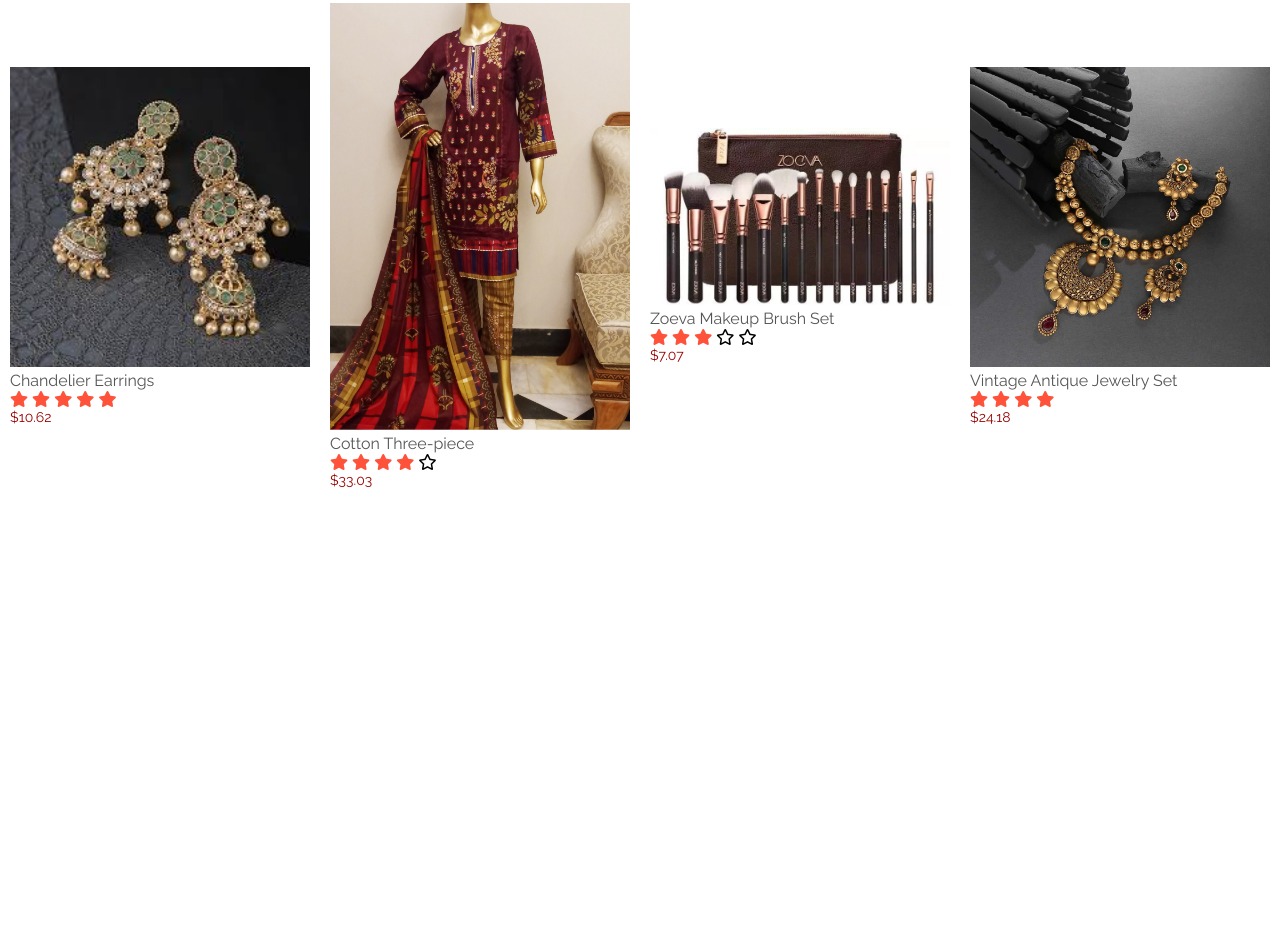
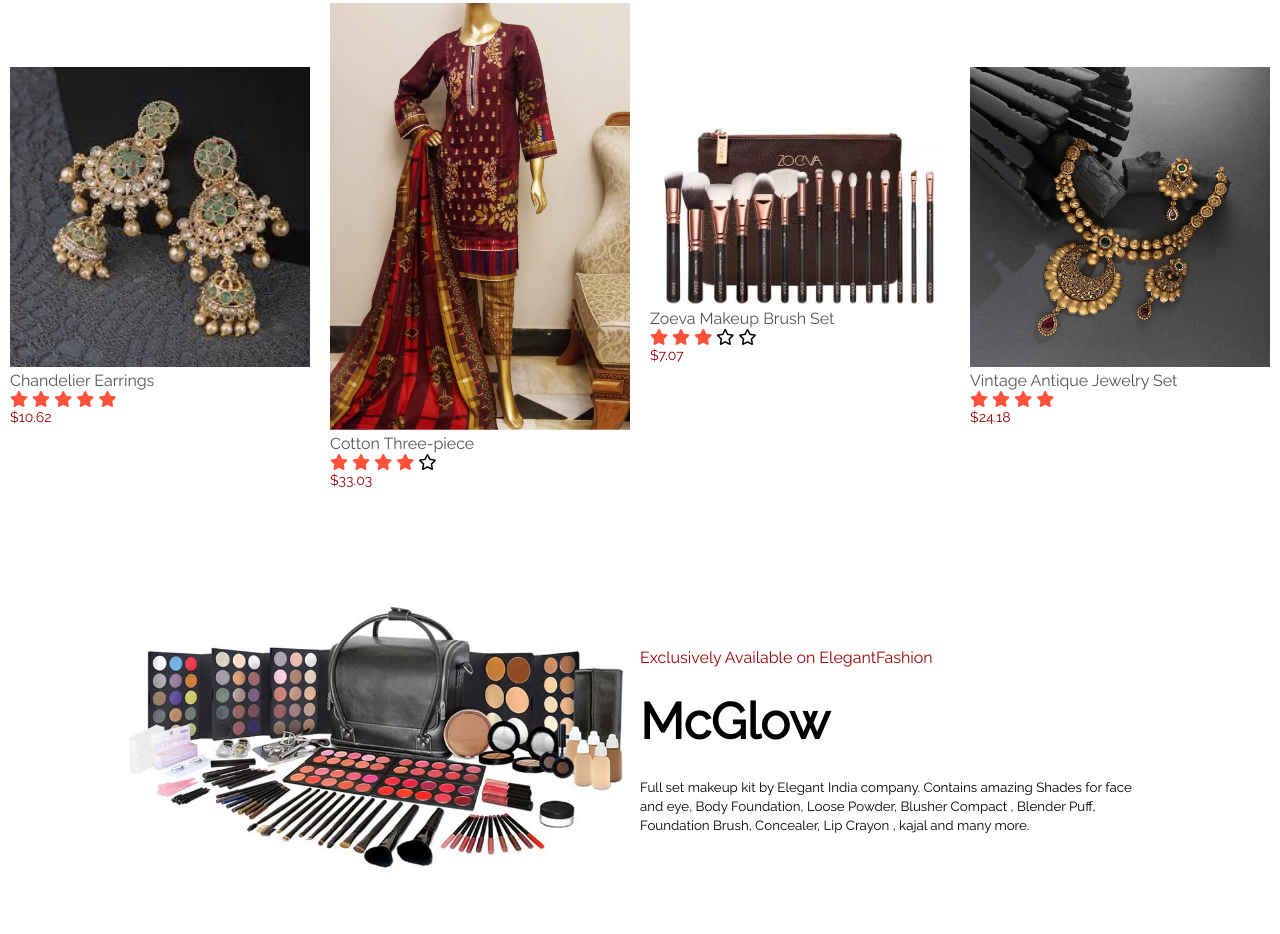
Before and after one commit to 053-supti/Project, a plain HTML site: page index.html in a window 1280 px wide. Shown: the part 2842-3776 px from the top of the page. Before the commit the page ends 3494 px from the top, so only its background shows below. Drawn offline with Linux system fonts and the light colour scheme.

Commit message:
Exclusive product added

```diff
--- a/index.html
+++ b/index.html
@@ -234,9 +234,12 @@
         <div class="small-container">
             <div class="row">
                 <div class="col-2">
-                    <img src=""
+                    <img src="images/exclusive.jpg" class="offer-img">
                 </div>
                     <div class="col-2">
+                        <p>Exclusively Available on ElegantFashion</p>
+                        <h1>McGlow</h1>
+                        <small>Full set makeup kit by Elegant India company. Contains amazing Shades for face and eye, Body Foundation, Loose Powder, Blusher Compact , Blender Puff, Foundation Brush, Concealer, Lip Crayon , kajal and many more.</small>
 
                     </div>
                 </div>
```
